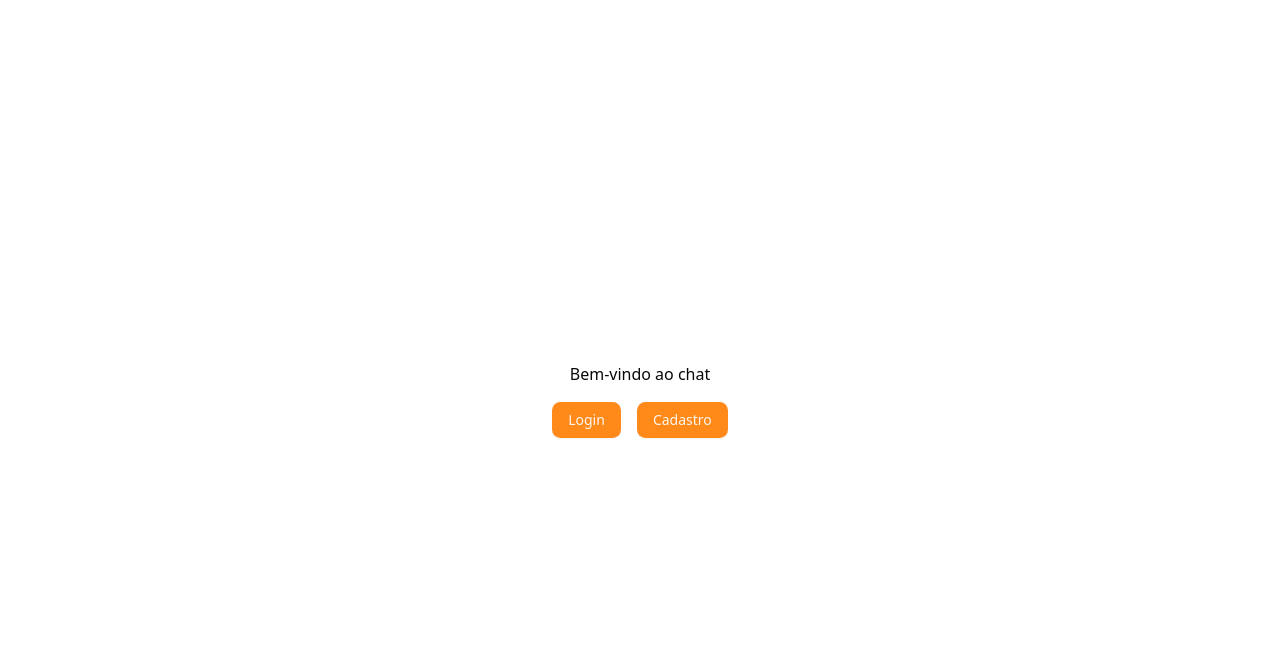
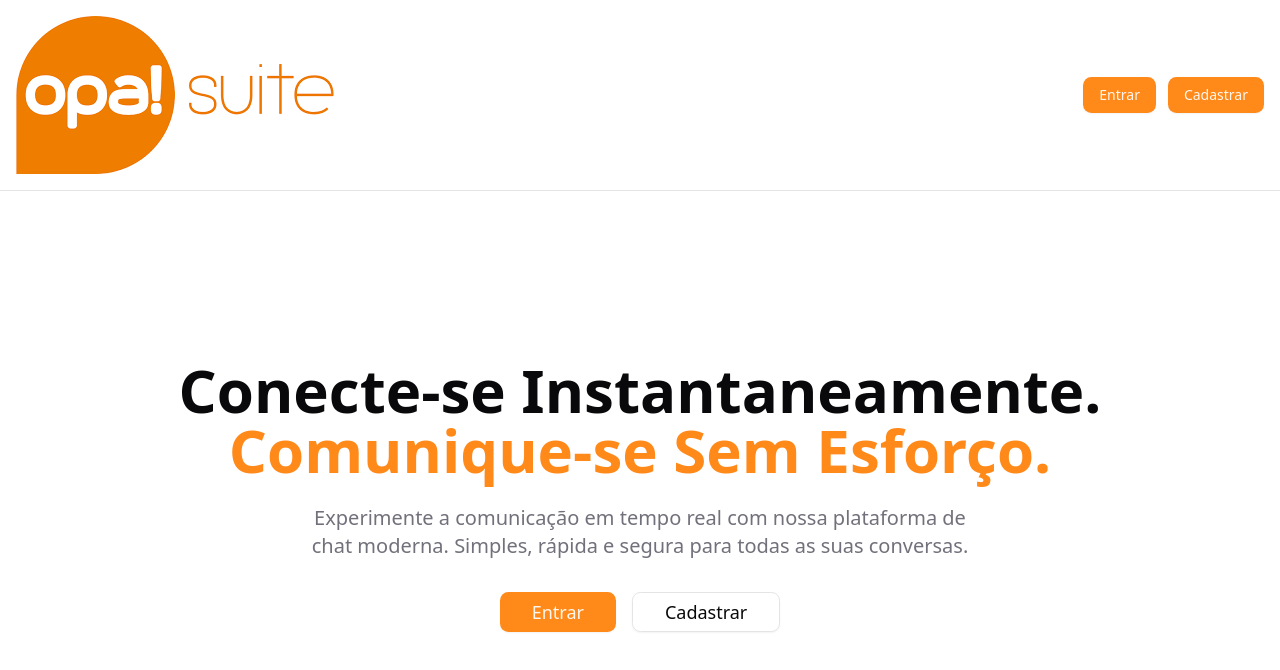
Before and after one commit to arturmois/teste-dev-nodejs, a Next.js app in the folder client/: page / in a window 1280 px wide. Shown: the top 670 px of the page. Built offline with nearby package versions, Linux system fonts and the light colour scheme; no server answers.

Commit message:
refactor(client): update landing page layout and enhance authentication forms with improved styling and navigation links

```diff
--- a/client/src/app/(public)/auth/signin/page.tsx
+++ b/client/src/app/(public)/auth/signin/page.tsx
@@ -2,6 +2,7 @@
 
 import { zodResolver } from "@hookform/resolvers/zod";
 import { Loader2 } from "lucide-react";
+import Link from "next/link";
 import { useRouter } from "next/navigation";
 import { useForm } from "react-hook-form";
 import { toast } from "sonner";
@@ -100,6 +101,7 @@ export default function SigninPage() {
                   </FormItem>
                 )}
               />
+              <div className="flex flex-col gap-2">
                 <Button
                   type="submit"
                   className="w-full cursor-pointer"
@@ -114,6 +116,13 @@ export default function SigninPage() {
                     "Entrar"
                   )}
                 </Button>
+                <span className="text-muted-foreground mt-2 text-center text-sm">
+                  Não tem uma conta?{" "}
+                  <Link href="/auth/signup" className="text-primary">
+                    Cadastrar
+                  </Link>
+                </span>
+              </div>
             </form>
           </Form>
         </CardContent>
--- a/client/src/app/(public)/auth/signup/page.tsx
+++ b/client/src/app/(public)/auth/signup/page.tsx
@@ -2,6 +2,7 @@
 
 import { zodResolver } from "@hookform/resolvers/zod";
 import { Loader2 } from "lucide-react";
+import Link from "next/link";
 import { useRouter } from "next/navigation";
 import { useForm } from "react-hook-form";
 import { toast } from "sonner";
@@ -144,20 +145,21 @@ export default function SignupPage() {
                   </FormItem>
                 )}
               />
+              <div className="flex flex-col gap-2">
                 <Button
                   type="submit"
                   className="w-full cursor-pointer"
                   disabled={form.formState.isSubmitting}
                 >
-                {form.formState.isSubmitting ? (
-                  <>
-                    <Loader2 className="mr-2 h-4 w-4 animate-spin" />
-                    Criando conta...
-                  </>
-                ) : (
-                  "Criar conta"
-                )}
+                  Criar conta
                 </Button>
+                <span className="text-muted-foreground mt-2 text-center text-sm">
+                  Já tem uma conta?{" "}
+                  <Link href="/auth/signin" className="text-primary">
+                    Entrar
+                  </Link>
+                </span>
+              </div>
             </form>
           </Form>
         </CardContent>
--- a/client/src/app/page.tsx
+++ b/client/src/app/page.tsx
@@ -1,19 +1,65 @@
+import { MessageCircle } from "lucide-react";
+import Image from "next/image";
 import Link from "next/link";
 
 import { Button } from "@/components/ui/button";
 
-export default function Home() {
+export default function LandingPage() {
   return (
-    <div className="flex h-screen flex-col items-center justify-center gap-4">
-      <h1>Bem-vindo ao chat</h1>
-      <div className="flex gap-4">
-        <Button>
-          <Link href="/auth/signin">Login</Link>
-        </Button>
-        <Button>
-          <Link href="/auth/signup">Cadastro</Link>
-        </Button>
-      </div>
+    <div className="bg-background flex min-h-screen flex-col">
+      {/* Header */}
+      <header className="border-border border-b">
+        <div className="container mx-auto flex items-center justify-between px-4 py-4">
+          <div className="flex items-center space-x-2">
+            <Image
+              src="/logo.png"
+              alt="ChatApp"
+              width={64}
+              height={64}
+              style={{
+                width: "auto",
+                height: "auto",
+              }}
+            />
+          </div>
+          <div className="flex items-center space-x-3">
+            <Button asChild>
+              <Link href="/auth/signin">Entrar</Link>
+            </Button>
+            <Button asChild>
+              <Link href="/auth/signup">Cadastrar</Link>
+            </Button>
+          </div>
+        </div>
+      </header>
+
+      {/* Hero Section */}
+      <section className="flex flex-1 items-center justify-center px-4 py-20">
+        <div className="container mx-auto text-center">
+          <h1 className="text-foreground mb-6 text-5xl font-bold text-balance md:text-6xl">
+            Conecte-se Instantaneamente.
+            <br />
+            <span className="text-primary">Comunique-se Sem Esforço.</span>
+          </h1>
+          <p className="text-muted-foreground mx-auto mb-8 max-w-2xl text-xl text-pretty">
+            Experimente a comunicação em tempo real com nossa plataforma de chat
+            moderna. Simples, rápida e segura para todas as suas conversas.
+          </p>
+          <div className="flex flex-col justify-center gap-4 sm:flex-row">
+            <Button size="lg" className="px-8 py-3 text-lg" asChild>
+              <Link href="/auth/signin">Entrar</Link>
+            </Button>
+            <Button
+              variant="outline"
+              size="lg"
+              className="bg-transparent px-8 py-3 text-lg"
+              asChild
+            >
+              <Link href="/auth/signup">Cadastrar</Link>
+            </Button>
+          </div>
+        </div>
+      </section>
     </div>
   );
 }
```
Lines whose indentation alone changed are shown as unchanged.
